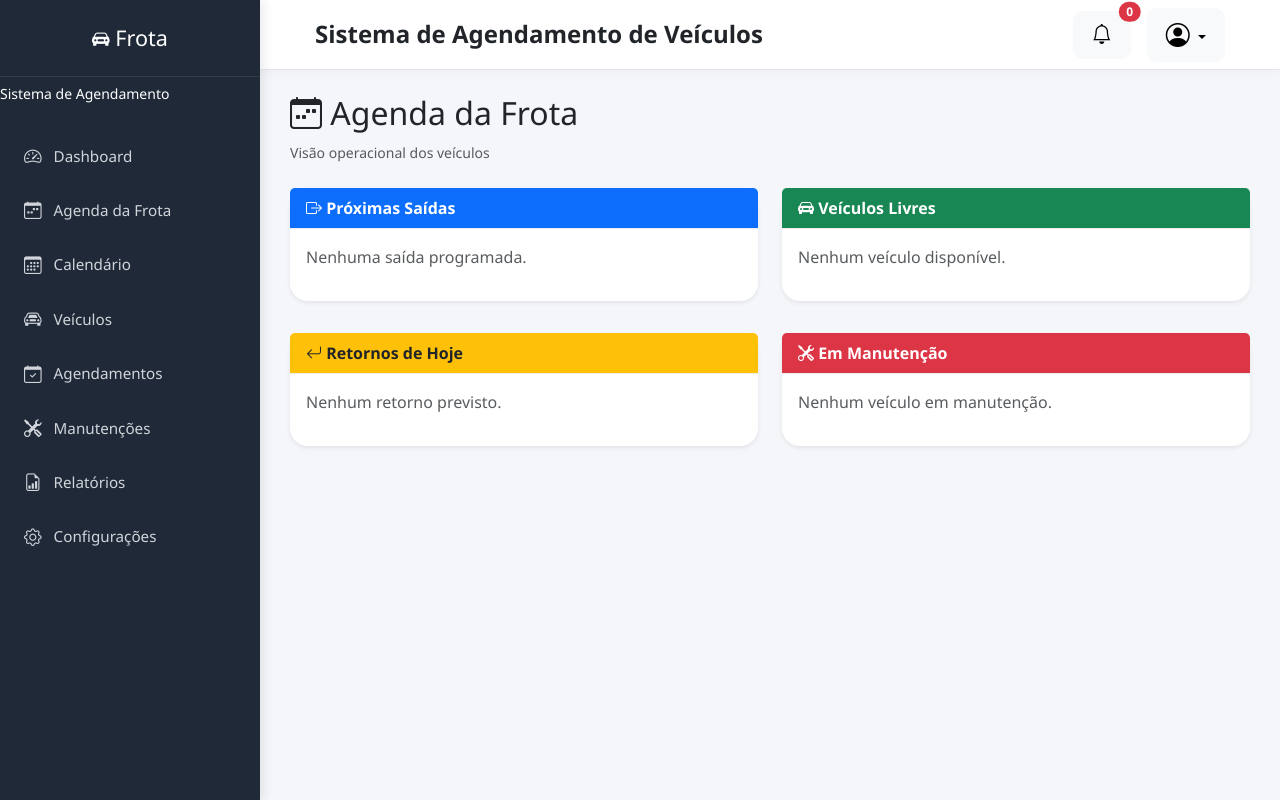
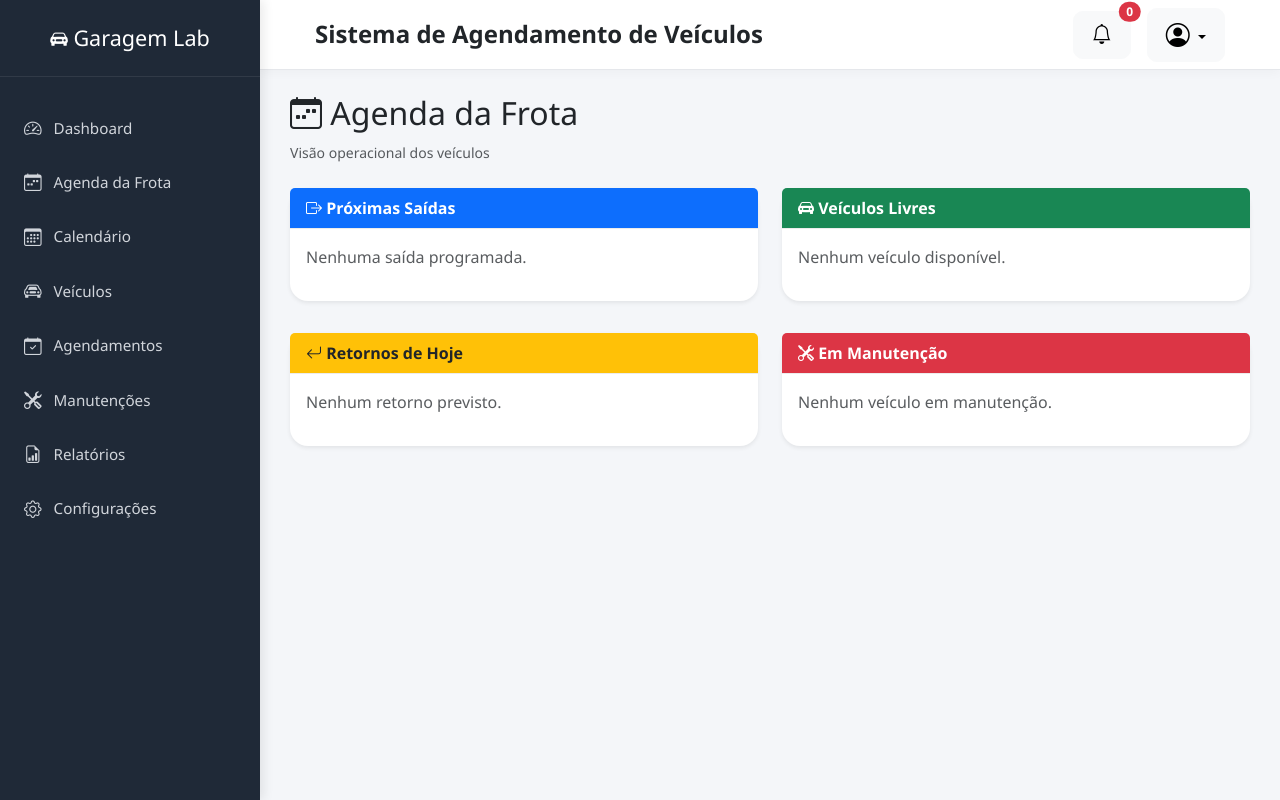
Before and after one commit to GreisonRohr/agendamento-veiculos, a Flask app: page /agenda/ in a window 1280 px wide. Run offline with Flask 3, Linux system fonts and the light colour scheme.

Commit message:
layout celular

```diff
--- a/app/templates/components/sidebar.html
+++ b/app/templates/components/sidebar.html
@@ -6,15 +6,9 @@
 
             <i class="bi bi-car-front-fill"></i>
 
-            Frota
+            Garagem Lab
 
         </h3>
-
-        <small>
-
-            Sistema de Agendamento
-
-        </small>
 
     </div>
 
```
